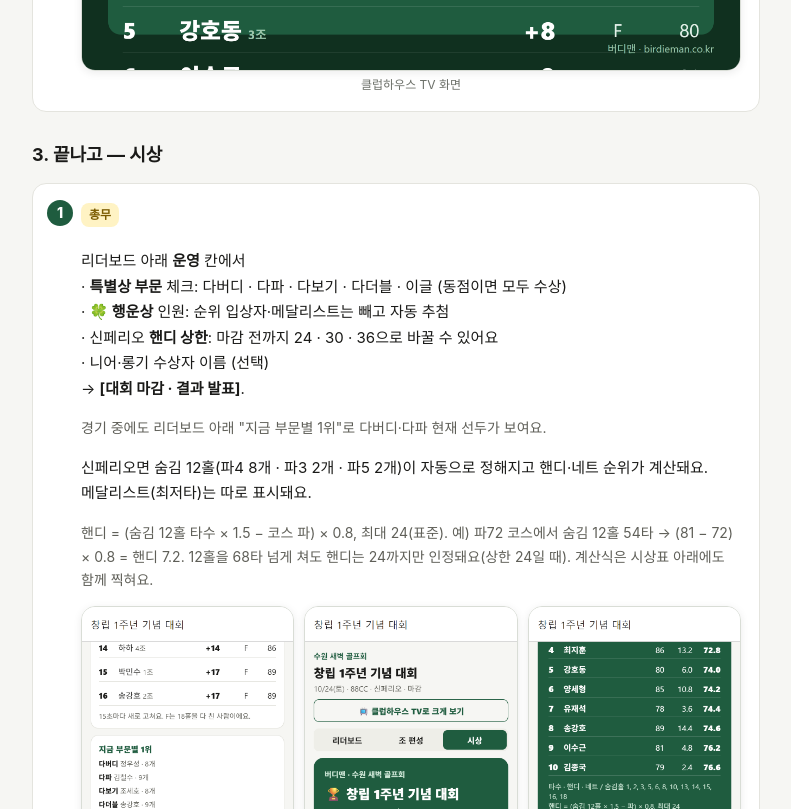
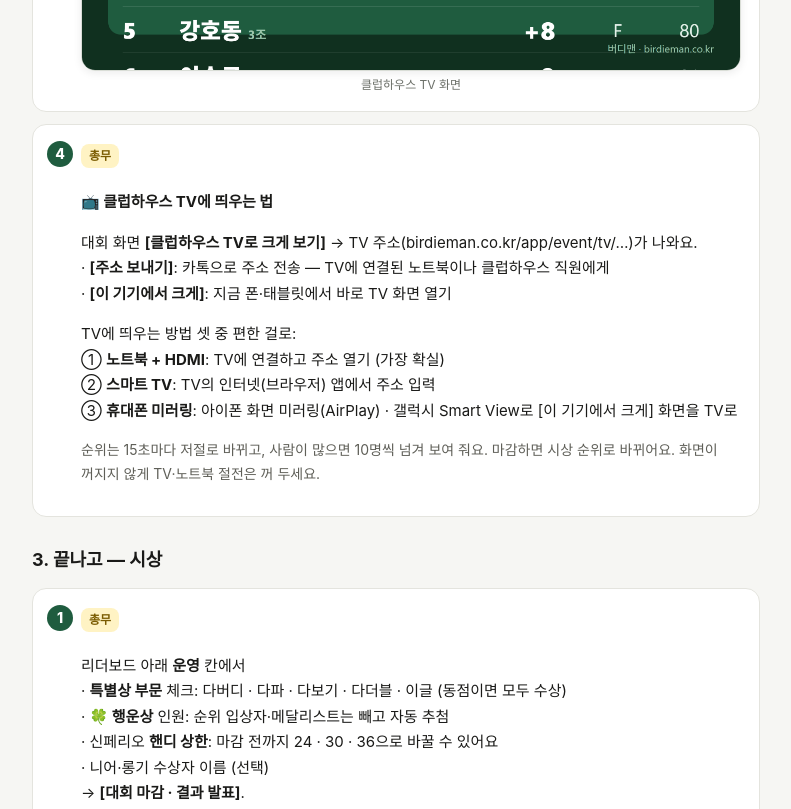
Before and after one commit to dong-hyun-cho/birdieman-site, a plain HTML site: page guide-event.html in a window 1280 px wide. Shown: the part 6060-6869 px from the top of the page, without its empty margins (244-1035 px from the left). Drawn offline with Linux system fonts and the light colour scheme.

Commit message:
가이드: 클럽하우스 TV에 띄우는 법, AI 복기·조언 FAQ

```diff
--- a/guide-event.html
+++ b/guide-event.html
@@ -131,6 +131,16 @@
 <div class="card step"><span class="who all">모두</span>
 <p>같은 링크의 <b>[리더보드]</b>에서 전체 순위가 15초마다 바뀌어요. 클럽하우스·식당 TV가 있으면 총무가 <b>[📺 클럽하우스 TV로 크게 보기]</b>를 켜 두세요.</p>
 <div class="shots"><figure class="shot"><img src="guide/g8-board.png" alt="실시간 리더보드" loading="lazy"><figcaption>실시간 리더보드</figcaption></figure></div><div class="shots"><figure class="shot wide"><img src="guide/g9-tv.png" alt="클럽하우스 TV 화면" loading="lazy"><figcaption>클럽하우스 TV 화면</figcaption></figure></div></div>
+<div class="card step"><span class="who boss">총무</span>
+<p><b>📺 클럽하우스 TV에 띄우는 법</b></p>
+<p>대회 화면 <b>[클럽하우스 TV로 크게 보기]</b> → TV 주소(birdieman.co.kr/app/event/tv/…)가 나와요.<br>
+· <b>[주소 보내기]</b>: 카톡으로 주소 전송 — TV에 연결된 노트북이나 클럽하우스 직원에게<br>
+· <b>[이 기기에서 크게]</b>: 지금 폰·태블릿에서 바로 TV 화면 열기</p>
+<p>TV에 띄우는 방법 셋 중 편한 걸로:<br>
+① <b>노트북 + HDMI</b>: TV에 연결하고 주소 열기 (가장 확실)<br>
+② <b>스마트 TV</b>: TV의 인터넷(브라우저) 앱에서 주소 입력<br>
+③ <b>휴대폰 미러링</b>: 아이폰 화면 미러링(AirPlay) · 갤럭시 Smart View로 [이 기기에서 크게] 화면을 TV로</p>
+<p class="muted">순위는 15초마다 저절로 바뀌고, 사람이 많으면 10명씩 넘겨 보여 줘요. 마감하면 시상 순위로 바뀌어요. 화면이 꺼지지 않게 TV·노트북 절전은 꺼 두세요.</p></div>
 </div>
 
 <h2>3. 끝나고 — 시상</h2>
@@ -163,6 +173,7 @@
 <div class="card"><b>60명 이름을 일일이 쳐야 하나요?</b><p>아니요. 엑셀·카톡 명단을 복사해 붙여넣으면 한 번에 들어가요. 엑셀에서 한 줄에 한 조로 복사하면 조 편성까지 그대로예요.</p></div>
 <div class="card"><b>기록 담당 휴대폰 배터리가 없으면요?</b><p>같은 조의 다른 사람이 링크를 열고 [이 조 기록하기]에서 자기 이름으로 들어오면 이어서 적을 수 있어요. 지금까지 적은 스코어는 그대로 있어요.</p></div>
 <div class="card"><b>명단에 없는 사람이 왔어요.</b><p>[이 조 기록하기]를 누르면 4명이 안 찬 조에는 '명단에 없어요' 칸이 있어요. 그 자리로 들어가서 이름을 적으면 돼요.</p></div>
+<div class="card"><b>AI가 내 스코어를 보고 조언도 해 주나요?</b><p>네. 스코어카드에 내 점수를 <b>9홀 이상</b> 적으면 입력 화면 아래에 <b>[복기 · AI 코치 조언 보기]</b>가 떠요. 아까운 홀·만약에 계산과 함께 <b>AI 코치 한 줄 평가</b>(무료), 최근 라운드와 비교한 <b>AI 정밀 분석</b>(무료 3번)을 받을 수 있어요. 퍼팅·티샷·벌타까지 적으면 분석이 더 정확해져요. 대회 당일 조별로 적은 점수도 가입하면 그대로 내 기록이 돼서 같은 조언을 받아요.</p></div>
 <div class="card"><b>각자 자기 기록을 남기고 싶어요.</b><p>링크로 들어온 뒤 카카오·애플로 가입하면 그날 스코어가 내 계정에 그대로 남아요. 이후 버디맨에서 핸디·복기·AI 분석을 볼 수 있어요.</p></div>
 <div class="card"><b>골프장에서 스코어를 뽑아 주는데 버디맨이 필요한가요?</b><p>골프장 출력은 그 골프장·그날 종이 한 장이에요. 버디맨은 어느 골프장에서든 경기 중 실시간 순위, 다버디·다파 자동 시상, 이미지 공유, 그리고 모임 기록이 계속 쌓여요. 둘을 같이 써도 돼요.</p></div>
 <div class="card"><b>핸디 상한은 몇으로 하나요?</b><p>표준은 <b>24</b>예요(숨김 12홀 합계 +20타까지만 인정). 초보가 많은 모임은 30이나 36으로 올려 많이 친 분도 순위 경쟁을 할 수 있게 하기도 해요. 대회 전에 모임 규칙을 단톡방에 알려 두면 시상 때 이견이 없어요.</p></div>
```
